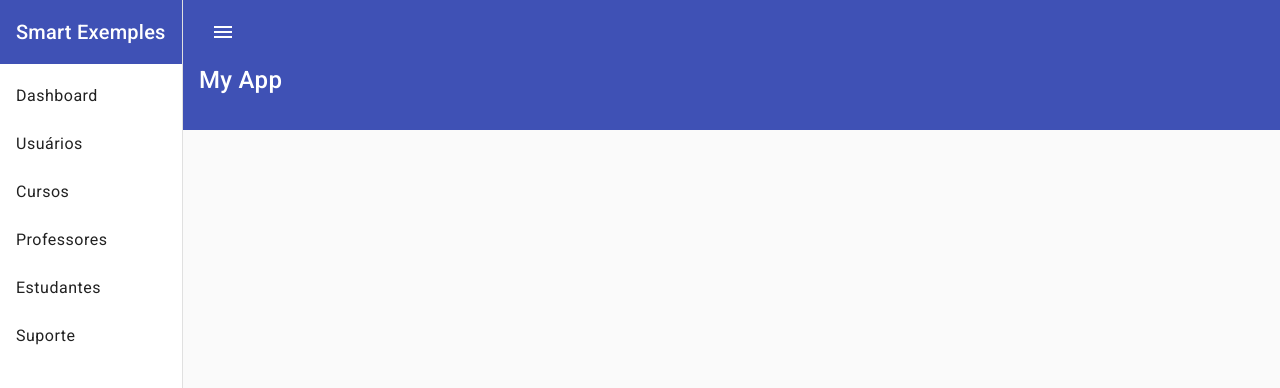
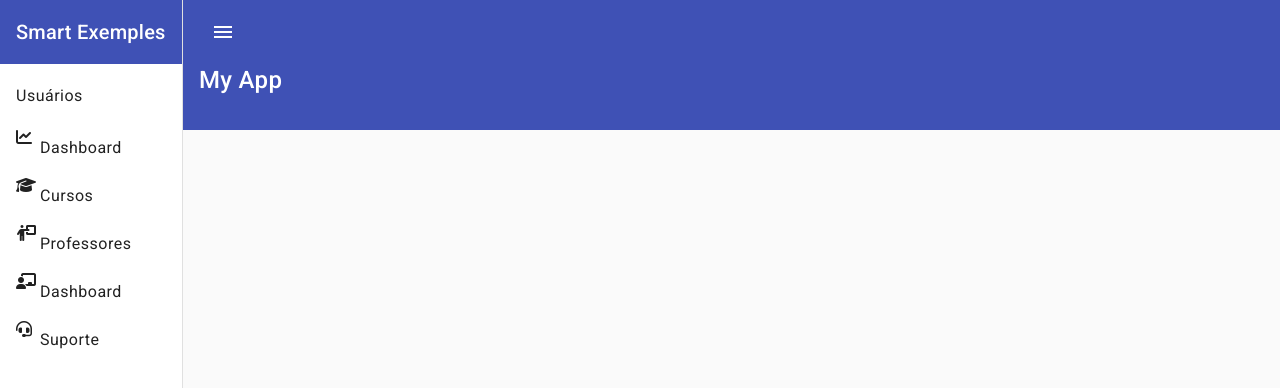
Before and after one commit to Felipe-Hlk/Project_School, an Angular app in the folder project-school/: page / in a window 1280 px wide. Shown: the top 388 px of the page. Built offline with nearby package versions, Linux system fonts and the light colour scheme.

Commit message:
cahnge menuItems - app.components.ts and html

```diff
--- a/project-school/src/app/app.component.html
+++ b/project-school/src/app/app.component.html
@@ -8,12 +8,13 @@
   >
     <mat-toolbar color="primary"> Smart Exemples </mat-toolbar>
     <mat-nav-list>
-      <a mat-list-item routerLink="/dashboard"> Dashboard </a>
       <a mat-list-item routerLink="/users"> Usuários </a>
-      <a mat-list-item routerLink="/courses"> Cursos </a>
-      <a mat-list-item routerLink="/teachers"> Professores </a>
-      <a mat-list-item routerLink="/students"> Estudantes </a>
-      <a mat-list-item routerLink="/support"> Suporte </a>
+
+      <a *ngFor="let item of items_menu" mat-list-item [routerLink]="item.link" routerLinkActive="active">
+        <mat-icon fontSet="fa" [ngClass]="item.icon"></mat-icon>
+        <span>{{item.label}}</span>
+      </a>
+
     </mat-nav-list>
   </mat-sidenav>
 
--- a/project-school/src/app/app.component.ts
+++ b/project-school/src/app/app.component.ts
@@ -1,6 +1,8 @@
-import { Component, OnInit } from '@angular/core'
+import { Component, Input, OnInit } from '@angular/core'
 import {BreakpointObserver} from '@angular/cdk/layout'
 import { fromEvent, map } from 'rxjs';
+import { MenuItem } from './shared/models/menuItem';
+import { menuItems } from './shared/models/menu';
 
 
 export const SCROLL_CONTAINER = 'mat-sidenav-content';
@@ -18,6 +20,7 @@ export class AppComponent implements OnInit {
   public smallScreen = false;
   public popText = false;
   public applyShadow = false;
+  public items_menu: MenuItem[] = menuItems;
 
   constructor(private breakpointObserver: BreakpointObserver){ }
   ngOnInit(): void {
@@ -57,4 +60,5 @@ export class AppComponent implements OnInit {
     return this.smallScreen ? 'over' : 'side';
   }
 
+
 }
--- a/project-school/src/app/shared/models/menu.ts
+++ b/project-school/src/app/shared/models/menu.ts
@@ -1,29 +1,29 @@
 import { MenuItem } from "./menuItem";
 
-export const menuItem: MenuItem[ ] = [
+export const menuItems: MenuItem[ ] = [
   {
     link: '/dashboard',
-    icon: '/fa-chart-line',
+    icon: '/fas fa-chart-line',
     label: 'Dashboard'
   },
   {
     link: '/courses',
-    icon: '/fa-graduation-cap',
+    icon: '/fas fa-graduation-cap',
     label: 'Cursos'
   },
   {
     link: '/teachers',
-    icon: '/fa-person-chalkboard',
+    icon: '/fas fa-person-chalkboard',
     label: 'Professores'
   },
   {
     link: '/students',
-    icon: '/fa-chalkboard-user',
+    icon: '/fas fa-chalkboard-user',
     label: 'Dashboard'
   },
   {
     link: '/support',
-    icon: '/fa-headset',
+    icon: '/fas fa-headset',
     label: 'Suporte'
   }
 
```
